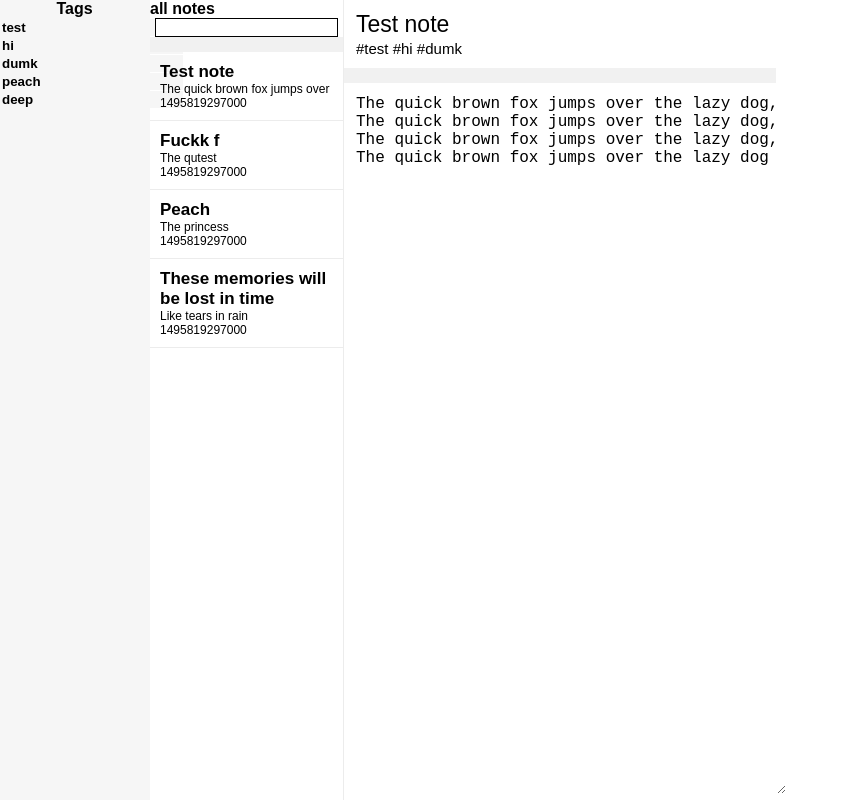
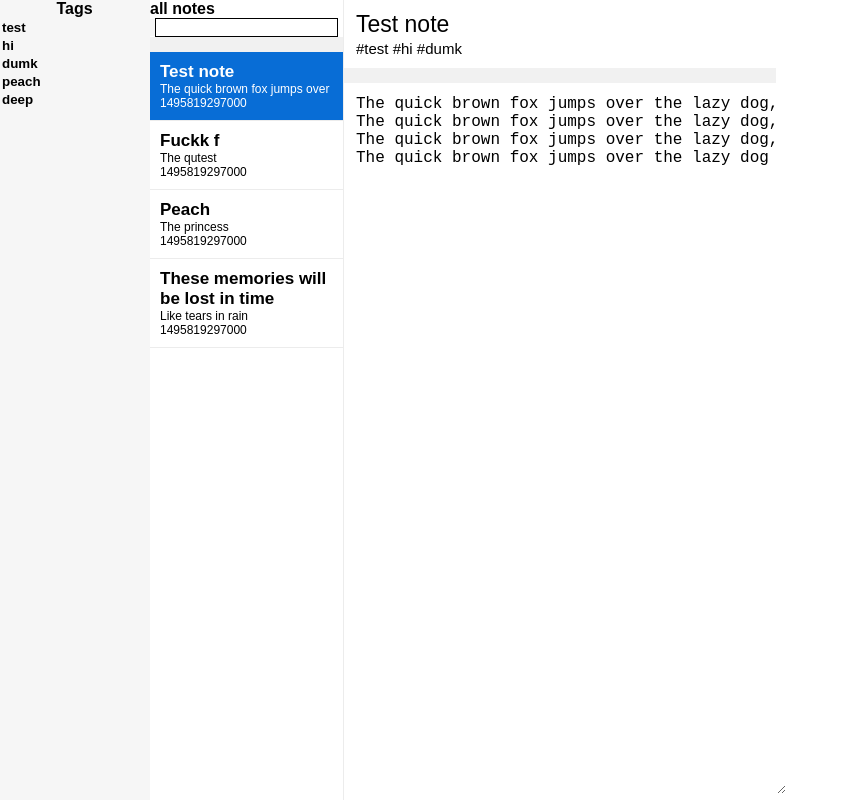
Before and after one commit to reblws/react-notebook, a React (Create React App) app: page / in a window 1280 px wide. Shown: the whole page, without its empty margins (0-846 px from the left). Built offline with nearby package versions, Linux system fonts and the light colour scheme.

Commit message:
Add note-changing functionality to NoteList

```diff
--- a/src/components/Notes/NoteList.js
+++ b/src/components/Notes/NoteList.js
@@ -13,6 +13,7 @@ const NoteList = (props) => {
       <NotePreview
         key={note.id}
         id={note.id}
+        isSelectedNote={note.id === props.selectedNote.id}
         note={note}
         tabIndex={noteIndex}
         updateSelectedNote={props.updateSelectedNote}
--- a/src/components/Notes/NotePreview.js
+++ b/src/components/Notes/NotePreview.js
@@ -1,9 +1,13 @@
 import React from 'react';
 
-const NotePreview = props => (
+const NotePreview = (props) => {
+  const className = props.isSelectedNote
+    ? 'note-selected-preview note-preview'
+    : 'note-preview';
+  return (
     <div
       onClick={() => props.updateSelectedNote(props.id)}
-    className="note-preview"
+      className={className}
       tabIndex={props.tabIndex}
     >
       <div className="note-title-preview">
@@ -19,5 +23,6 @@ const NotePreview = props => (
       </div>
     </div>
   );
+};
 
 export default NotePreview;
--- a/src/components/Notes/index.js
+++ b/src/components/Notes/index.js
@@ -28,7 +28,10 @@ class Notes extends React.Component {
     this.setState({
       selectedNote: newNote,
     });
-    console.log(this.state.selectedNote);
+  }
+
+  selectedNote() {
+    return this.state.selectedNote;
   }
 
   notesFound() {
@@ -56,9 +59,10 @@ class Notes extends React.Component {
           notes={this.notesFound()}
           updateSearchQuery={this.updateSearchQuery}
           updateSelectedNote={this.updateSelectedNote}
+          selectedNote={this.selectedNote()}
           currentTag={'all'}
         />
-        <NoteEntry note={this.state.selectedNote} />
+        <NoteEntry note={this.selectedNote()} />
       </div>
     );
   }
```
Lines whose indentation alone changed are shown as unchanged.
